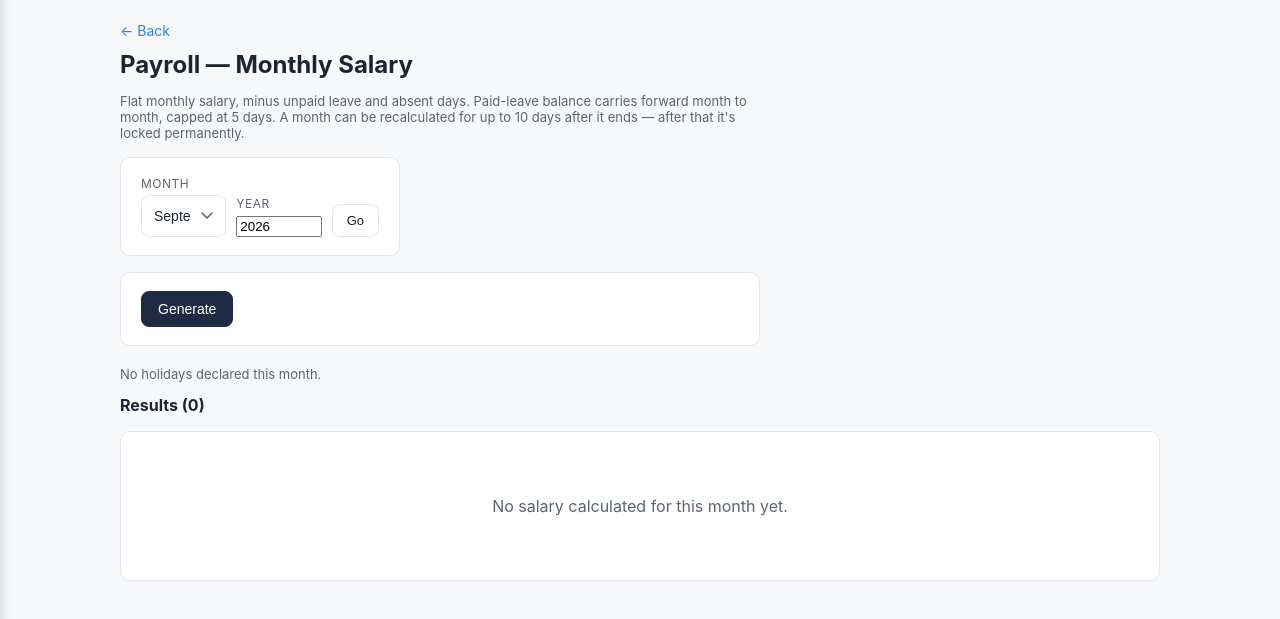
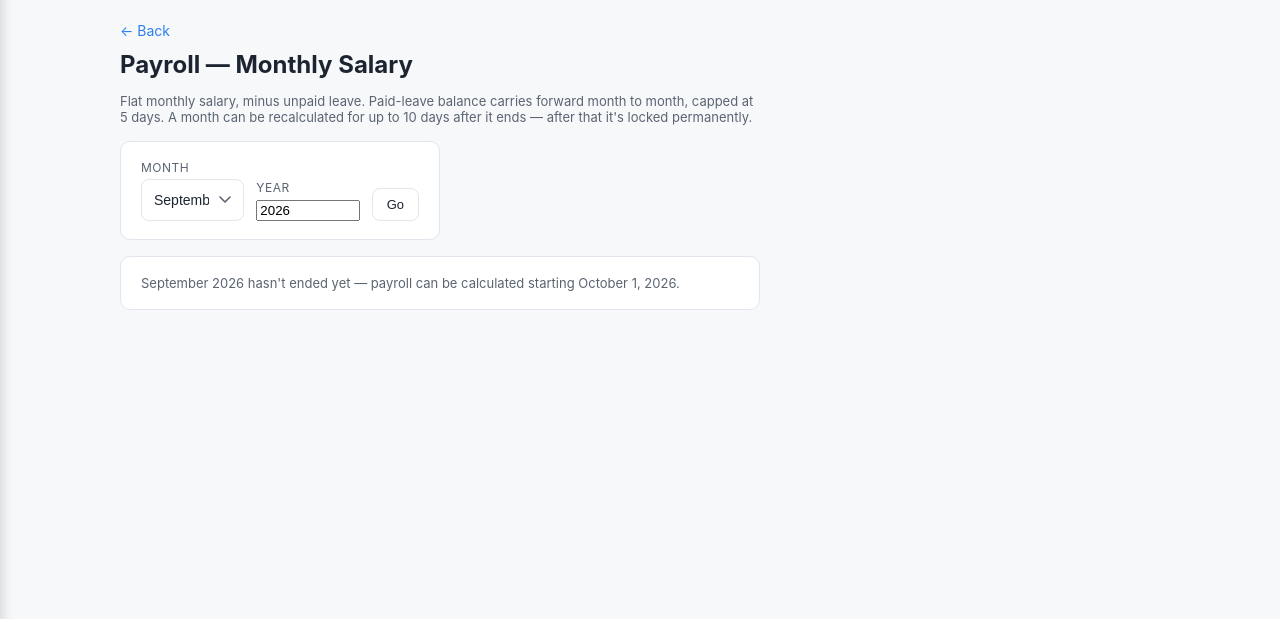
Before and after one commit to srikanth-asianproperties/asian-properties-crm, a Flask app: page /settings/payroll in a window 1280 px wide. Shown: the part 105-724 px from the top of the page. Run offline with Flask 3, Linux system fonts and the light colour scheme; the visitor is signed in with stand-in values (Sample User, id 1); data comes from the database, SQL or seed files in the repository; data that the repository does not hold is empty; parts of the project's set-up code (start-up, migrations or seed data) failed here and were passed over; some libraries are stand-ins or nearby versions.

Commit message:
Fix payroll page button alignment, add incomplete-month messaging (v3)
settings_payroll.html v2 -> v3.

- Month/Year/Go row: explicit align-items:flex-end (was the "end"
  shorthand) and gap:12px so the three controls' bottoms reliably
  line up, per Srikanth's screenshot.
- NEW branch on status.computable (cls_db.py v2.91): when a month
  hasn't ended yet, render neither the Generate/Recalculate button
  nor any results table -- just a plain message naming when it'll be
  calculable, computed entirely in-template from year/month (no new
  app.py context var needed).
- REMOVED the "Absent" results column -- no longer a distinct payroll
  concept as of cls_db.py v2.91 (folded into Leave Taken).

Co-Authored-By: Claude Sonnet 5 <noreply@anthropic.com>

```diff
--- a/crm/templates/settings_payroll.html
+++ b/crm/templates/settings_payroll.html
@@ -1,4 +1,4 @@
-{# settings_payroll.html (v2, 2026-09-02) — admin Settings > Payroll >
+{# settings_payroll.html (v3, 2026-09-03) — admin Settings > Payroll >
    Monthly Salary. Year/month selector (GET, same page) + a results
    table from cls_db.list_salary_snapshots(year, month), plus a push-
    button Generate/Recalculate trigger for cls_db.compute_salary_for_
@@ -6,6 +6,21 @@
    a plain-text note when status.locked is True (more than 10 calendar
    days have passed since that month ended AND it already has a
    snapshot — see cls_db.is_salary_month_locked()'s docstring).
+
+   v3 (2026-09-03) — Payroll bug fix, template side:
+     - Month/Year/Go row: explicit display:flex; align-items:flex-end;
+       gap:12px (was align-items:end; gap:10px) so the three controls'
+       bottoms reliably line up.
+     - NEW status.computable branch (cls_db.get_salary_month_status()
+       v2.91): when False, renders NEITHER the Generate/Recalculate
+       button NOR any results table — just a plain message that the
+       month hasn't ended yet and when it'll be calculable. Computed
+       entirely in-template from year/month (no new app.py context var
+       needed — next month's name/year is basic Jinja arithmetic).
+     - REMOVED "Absent" results column — Absent is no longer a distinct
+       payroll concept as of cls_db.py v2.91 (folded into Leave Taken).
+       "Leave Taken" is unchanged as a column, its meaning is just
+       wider now (see compute_salary_for_month()'s docstring).
 
    v2 (2026-09-02) — Fix 2: holiday-aware payroll. NEW "Holiday Days"
    results column (between Weekoff and Balance Before) and a caption
@@ -17,22 +32,24 @@
 {% extends "base.html" %}
 {% block title %}Payroll — Monthly Salary{% endblock %}
 
+{% set month_names = ['January','February','March','April','May','June','July','August','September','October','November','December'] %}
+
 {% block content %}
 {% include "_back_button.html" %}
 <h2 style="margin-top:10px;">Payroll — Monthly Salary</h2>
 <p style="font-size:13px; color:var(--ink-soft); max-width:640px; margin-top:-6px;">
-  Flat monthly salary, minus unpaid leave and absent days. Paid-leave balance carries
-  forward month to month, capped at 5 days. A month can be recalculated for up to 10
-  days after it ends — after that it's locked permanently.
+  Flat monthly salary, minus unpaid leave. Paid-leave balance carries forward month to
+  month, capped at 5 days. A month can be recalculated for up to 10 days after it ends —
+  after that it's locked permanently.
 </p>
 
-<div class="card" style="margin-top:16px; max-width:280px;">
-  <form method="get" action="{{ url_for('settings_payroll') }}" style="display:flex; gap:10px; align-items:end;">
+<div class="card" style="margin-top:16px; max-width:320px;">
+  <form method="get" action="{{ url_for('settings_payroll') }}" style="display:flex; align-items:flex-end; gap:12px;">
     <div style="flex:1;">
       <div class="field-label">Month</div>
       <select name="month" style="width:100%;">
         {% for m in range(1, 13) %}
-        <option value="{{ m }}" {{ 'selected' if m == month }}>{{ ['January','February','March','April','May','June','July','August','September','October','November','December'][m-1] }}</option>
+        <option value="{{ m }}" {{ 'selected' if m == month }}>{{ month_names[m-1] }}</option>
         {% endfor %}
       </select>
     </div>
@@ -43,6 +60,19 @@
     <button type="submit" class="btn" style="padding:8px 14px; font-size:13px;">Go</button>
   </form>
 </div>
+
+{% if not status.computable %}
+
+  {% set next_month_num = (month % 12) + 1 %}
+  {% set next_month_year = year + 1 if month == 12 else year %}
+  <div class="card" style="margin-top:16px; max-width:640px;">
+    <p style="font-size:13px; color:var(--ink-soft); margin:0;">
+      {{ month_names[month-1] }} {{ year }} hasn't ended yet — payroll can be calculated
+      starting {{ month_names[next_month_num-1] }} 1, {{ next_month_year }}.
+    </p>
+  </div>
+
+{% else %}
 
   <div class="card" style="margin-top:16px; max-width:640px;">
     {% if status.locked %}
@@ -71,12 +101,11 @@
   <h3 style="margin-top:8px; font-size:16px;">Results ({{ snapshots|length }})</h3>
   {% if snapshots %}
   <div style="overflow-x:auto; margin-top:8px;">
-<table style="width:100%; border-collapse:collapse; font-size:13px; min-width:1100px;">
+  <table style="width:100%; border-collapse:collapse; font-size:13px; min-width:1000px;">
     <thead>
       <tr style="text-align:left; border-bottom:1px solid var(--line);">
         <th style="padding:8px 6px;">Name</th>
         <th style="padding:8px 6px;">Present</th>
-      <th style="padding:8px 6px;">Absent</th>
         <th style="padding:8px 6px;">Leave Taken</th>
         <th style="padding:8px 6px;">Weekoff</th>
         <th style="padding:8px 6px;">Holiday Days</th>
@@ -93,7 +122,6 @@
       <tr style="border-bottom:1px solid var(--line);">
         <td style="padding:8px 6px;"><strong>{{ s.full_name }}</strong></td>
         <td style="padding:8px 6px;">{{ s.present_days }}</td>
-      <td style="padding:8px 6px;">{{ s.absent_days }}</td>
         <td style="padding:8px 6px;">{{ s.leave_days_taken }}</td>
         <td style="padding:8px 6px;">{{ s.weekoff_days }}</td>
         <td style="padding:8px 6px;">{{ s.holiday_days }}</td>
@@ -113,4 +141,6 @@
     <p>No salary calculated for this month yet.</p>
   </div>
   {% endif %}
+
+{% endif %}
 {% endblock %}
```
Lines whose indentation alone changed are shown as unchanged.
